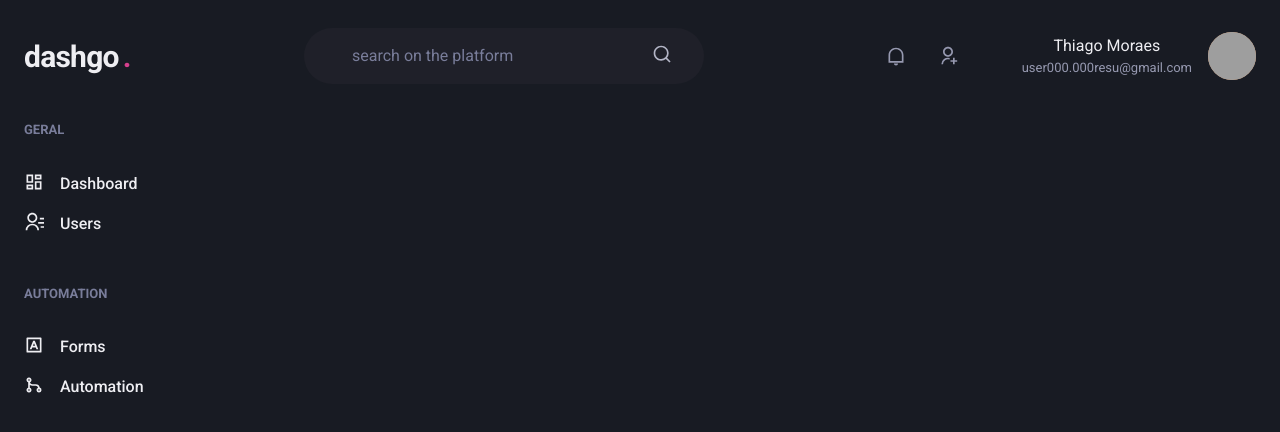
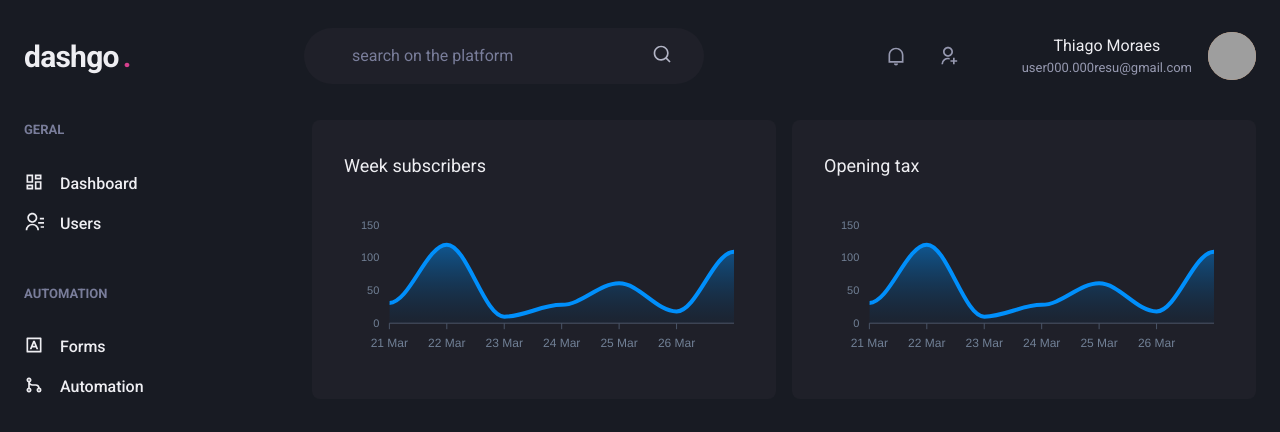
Before and after one commit to Thiago-spart/dashboard-ignote-react, a Next.js app: page /dashboard in a window 1280 px wide. Shown: the top 432 px of the page. Built offline with nearby package versions, Linux system fonts and the light colour scheme; grey boxes are pictures that could not be loaded.

Commit message:
Add dashboard content

```diff
--- a/package.json
+++ b/package.json
@@ -12,9 +12,11 @@
     "@chakra-ui/react": "^1.7.4",
     "@emotion/react": "^11.7.1",
     "@emotion/styled": "^11.6.0",
+    "apexcharts": "^3.33.0",
     "framer-motion": "^6.2.1",
     "next": "12.0.8",
     "react": "17.0.2",
+    "react-apexcharts": "^1.3.9",
     "react-dom": "17.0.2",
     "react-icons": "^4.3.1"
   },
--- a/src/pages/dashboard.tsx
+++ b/src/pages/dashboard.tsx
@@ -1,8 +1,71 @@
-import { Flex } from "@chakra-ui/react";
+import { Box, Flex, SimpleGrid, Text, theme } from "@chakra-ui/react";
 import { NextPage } from "next";
+import dynamic from "next/dynamic";
 
 import { Header } from "../components/header";
 import { Sidebar } from "../components/sidebar";
+import { ApexOptions } from 'apexcharts';
+
+const Chart = dynamic(() => import("react-apexcharts"), {
+  ssr: false,
+})
+
+const options: ApexOptions = {
+  chart: {
+    toolbar: {
+      show: false
+    },
+    zoom: {
+      enabled: false
+    },
+    foreColor: theme.colors.gray[500],
+  },
+  grid: {
+    show: false
+  },
+  dataLabels: {
+    enabled: false,
+  },
+  tooltip: {
+    enabled: false
+  },
+  xaxis: {
+    type: "datetime",
+    axisBorder: {
+      color: theme.colors.gray[600],
+    },
+    axisTicks: {
+      color: theme.colors.gray[600],
+    },
+    categories: [
+      "2021-03-21T00:00:00.000Z",
+      "2021-03-22T00:00:00.000Z",
+      "2021-03-23T00:00:00.000Z",
+      "2021-03-24T00:00:00.000Z",
+      "2021-03-25T00:00:00.000Z",
+      "2021-03-26T00:00:00.000Z",
+      "2021-03-27T00:00:00.000Z",
+    ]
+  },
+  fill: {
+    opacity: 0.3,
+    type: "gradient",
+    gradient: {
+      shade: "dark",
+      opacityFrom: 0.7,
+      opacityTo: 0.3
+    }
+  }
+} as const
+
+const series = [
+  {
+    name: "series1",
+    data: [
+      31, 120, 10, 28, 61, 18, 109
+    ]
+  }
+]
 
 const DashBoard: NextPage = () => {
   return (
@@ -10,6 +73,49 @@
       <Header />
       <Flex w="100%" my="6" maxW="1480" px="6">
         <Sidebar />
+
+        <SimpleGrid flex="1" gap="4" minChildWidth="320px" align="flex-start">
+          <Box
+            p="8"
+            bg="gray.800"
+            borderRadius="8"
+            pb="4"
+          >
+            <Text
+              fontSize="lg"
+              mb="4"
+            >
+              Week subscribers
+            </Text>
+            <Chart
+              type="area"
+              height="160"
+              series={series}
+              options={options}
+            />
+          </Box>
+
+          <Box
+            p="8"
+            bg="gray.800"
+            borderRadius="8"
+            pb="4"
+          >
+            <Text
+              fontSize="lg"
+              mb="4"
+            >
+              Opening tax
+            </Text>
+            <Chart
+              type="area"
+              height="160"
+              series={series}
+              options={options}
+            />
+          </Box>
+
+        </SimpleGrid>
       </Flex>
     </Flex>
   );
```
